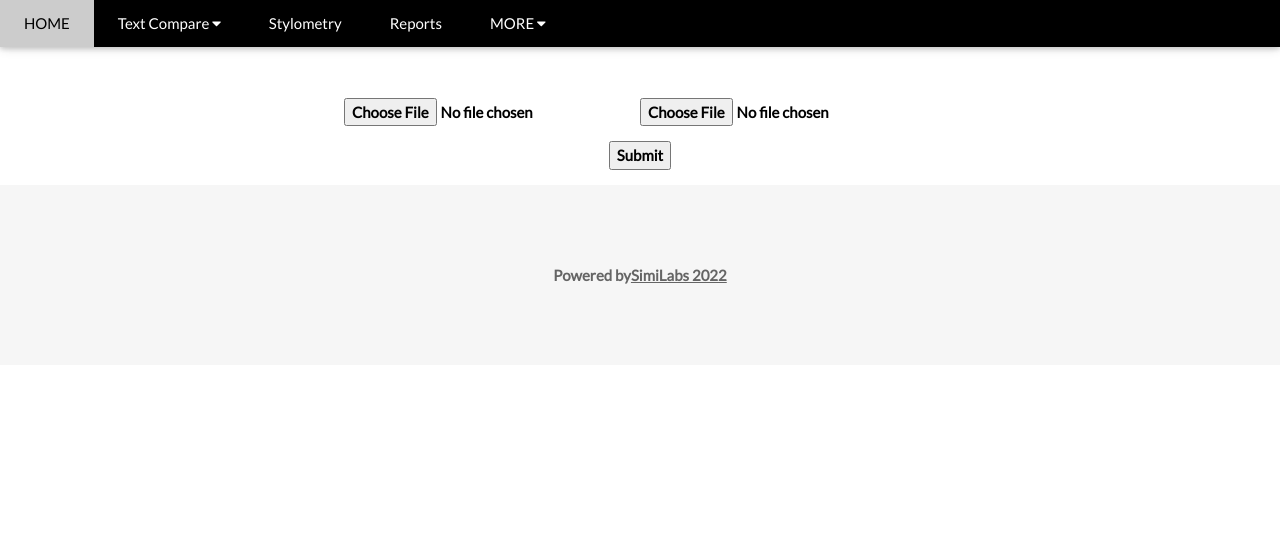
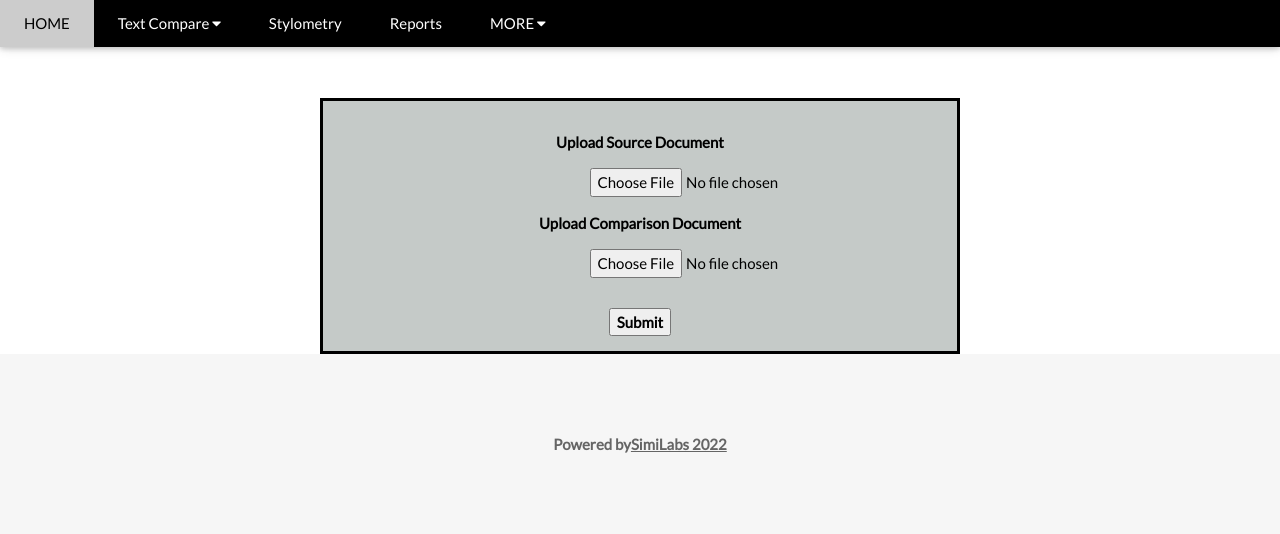
Before and after one commit to HanoStrydom/SimiLabs_2022, a Flask app: template flaskr/templates/text/QuickText.html in a window 1280 px wide. Shown: the top 534 px of the page. Run offline with Flask 2, Linux system fonts and the light colour scheme; the template is opened without the code that fills it, so the values that code supplies are empty.

Commit message:
Modified QuickText Page

```diff
--- a/flaskr/static/text.css
+++ b/flaskr/static/text.css
@@ -7,6 +7,8 @@ p {align-items: center; justify-content: center; display: flex; font-weight: bol
     text-align: center;
     background-color: rgb(197, 202, 200);
     width: 50%;
+    height: auto;
+    border: 3px solid black;
 }
 
 .submit{
--- a/flaskr/templates/text/QuickText.html
+++ b/flaskr/templates/text/QuickText.html
@@ -60,15 +60,6 @@ body {font-family: "Lato", sans-serif}
 <br>
 <br>
 <br>
-
-
-<!-- <div class="form-center" style="border: 1px solid;">
-  <form action = "http://localhost:5000/uploader" method = "POST"
-         enctype = "multipart/form-data">
-         <input type = "file" name = "file" />
-         <input type = "submit"/>
-      </form>
-</div> -->
 <p>
 	{% with messages = get_flashed_messages() %}
 	  {% if messages %}
@@ -80,16 +71,21 @@ body {font-family: "Lato", sans-serif}
 	  {% endif %}
 	{% endwith %}
 </p>
-<form method="post" action="/QuickText" enctype="multipart/form-data">
+<div class="form-center">
+  <form method="post" action="/QuickText" enctype="multipart/form-data">
     <dl>
-		<p>
-			<input type="file" name="file" autocomplete="off" required>
-      <input type="file" name="file2" autocomplete="off" required>
-		</p>
+        <p>
+            <p>Upload Source Document</p>
+            <input type="file" name="file" autocomplete="off" required class="input">
+            <p>Upload Comparison Document</p>
+            <input type="file" name="file2" autocomplete="off" required class="input">
+        </p>
     </dl>
     <p>
-		<input type="submit" value="Submit">
-	</p>
+          <input type="submit" value="Submit">
+      </p>
+</form>
+</div>
 </form>
 
 
```
Also changed, not shown: flaskr/templates/upload/upload.html (deleted, +0 -7 lines).
